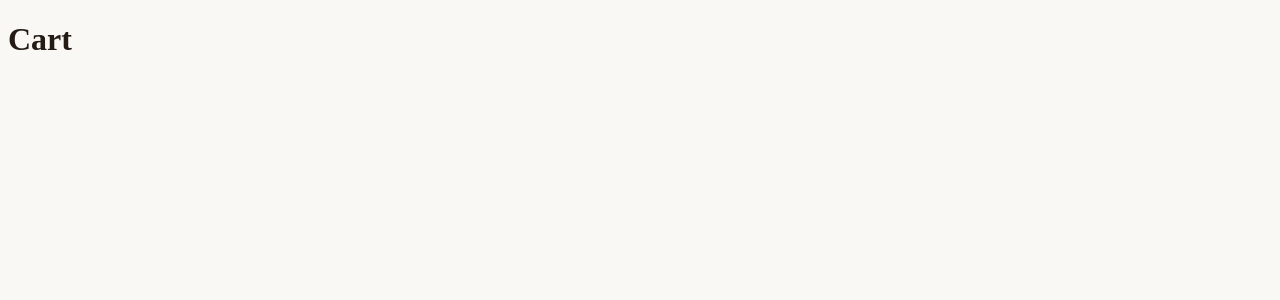
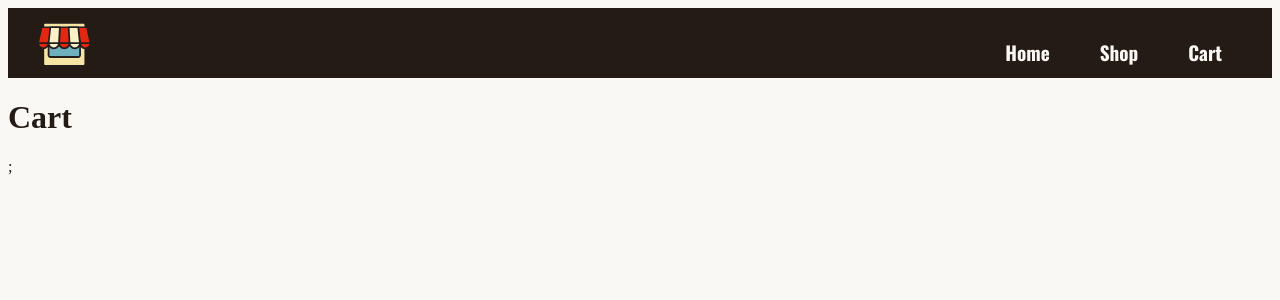
Before and after one commit to chakib-sdr/shopping-Cart-, a React (Vite) app: page /cart in a window 1280 px wide. Shown: the top 300 px of the page. Built offline with nearby package versions, Linux system fonts and the light colour scheme; a web font is replaced by a local one.

Commit message:
advancing

```diff
--- a/src/App.css
+++ b/src/App.css
@@ -31,7 +31,7 @@ body {
   margin-top: 30px;
   text-decoration: none;
 }
-.headercontainer > div > a:hover{
+button:hover{
   opacity: 0.5;
 }
 
@@ -91,3 +91,13 @@ body {
 .itemimage{
   width: 100px;
 }
+
+.itemcontainer button{
+  margin-top: 10px;
+  padding: 8px 20px;
+  background-color: #241B14;
+  color: #FAF8F4;
+  border: none;
+  font-family: "Oswald", sans-serif;
+  font-weight: bold;
+}
--- a/src/cart.jsx
+++ b/src/cart.jsx
@@ -1,3 +1,26 @@
+import { Link } from "react-router-dom";
+
+export function Header() {
+    return (
+        <div className = "headercontainer">
+
+        <img src="/shop-svgrepo-com.svg" alt="Shop"/>
+
+            <div>
+                <Link to="/">Home</Link>
+                <Link to="/shop">Shop</Link>
+                <Link to="/cart">Cart</Link>
+            </div>
+
+        </div>
+    )
+    }
 export function Cart() {
-    return <h1>Cart</h1>;
+    return(
+        <div>
+        <Header></Header>
+        <h1>Cart</h1>;
+        </div>
+
+    )
 }
--- a/src/shop.jsx
+++ b/src/shop.jsx
@@ -51,6 +51,7 @@ export function Shop() {
           <img className = "itemimage" src={item.image} alt={item.title}/>
           <p>{item.price} $</p>
           <p>{item.description}</p>
+          <button>Purchase</button>
         </div>
       ))}
     </div>
```
